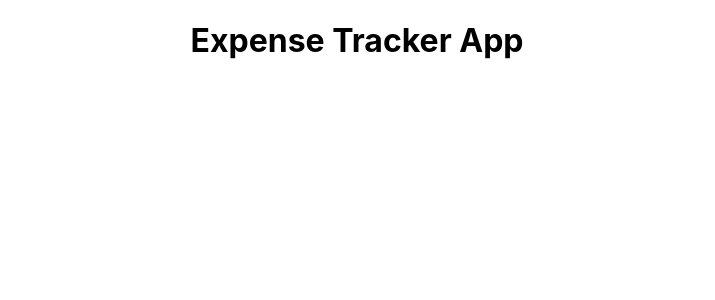
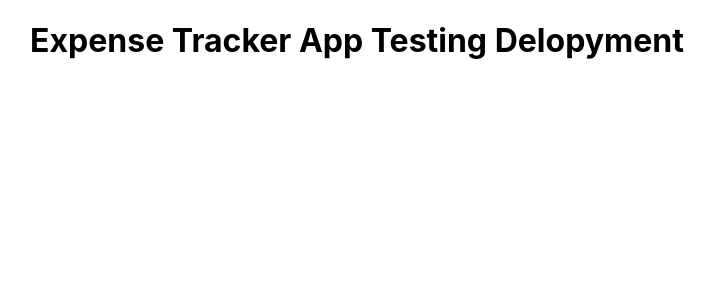
Before and after one commit to mumtazmaqsood/expense_tracker, a React (Create React App) app: page / in a window 1280 px wide. Shown: the top 300 px of the page, without its empty margins (283-998 px from the left). Built offline with nearby package versions, Linux system fonts and the light colour scheme.

Commit message:
testing code

```diff
--- a/src/App.js
+++ b/src/App.js
@@ -4,7 +4,7 @@ import './App.css';
 function App() {
   return (
     <div className="App">
-      <h1>Expense Tracker App</h1>
+      <h1>Expense Tracker App Testing Delopyment</h1>
     </div>
   );
 }
```
